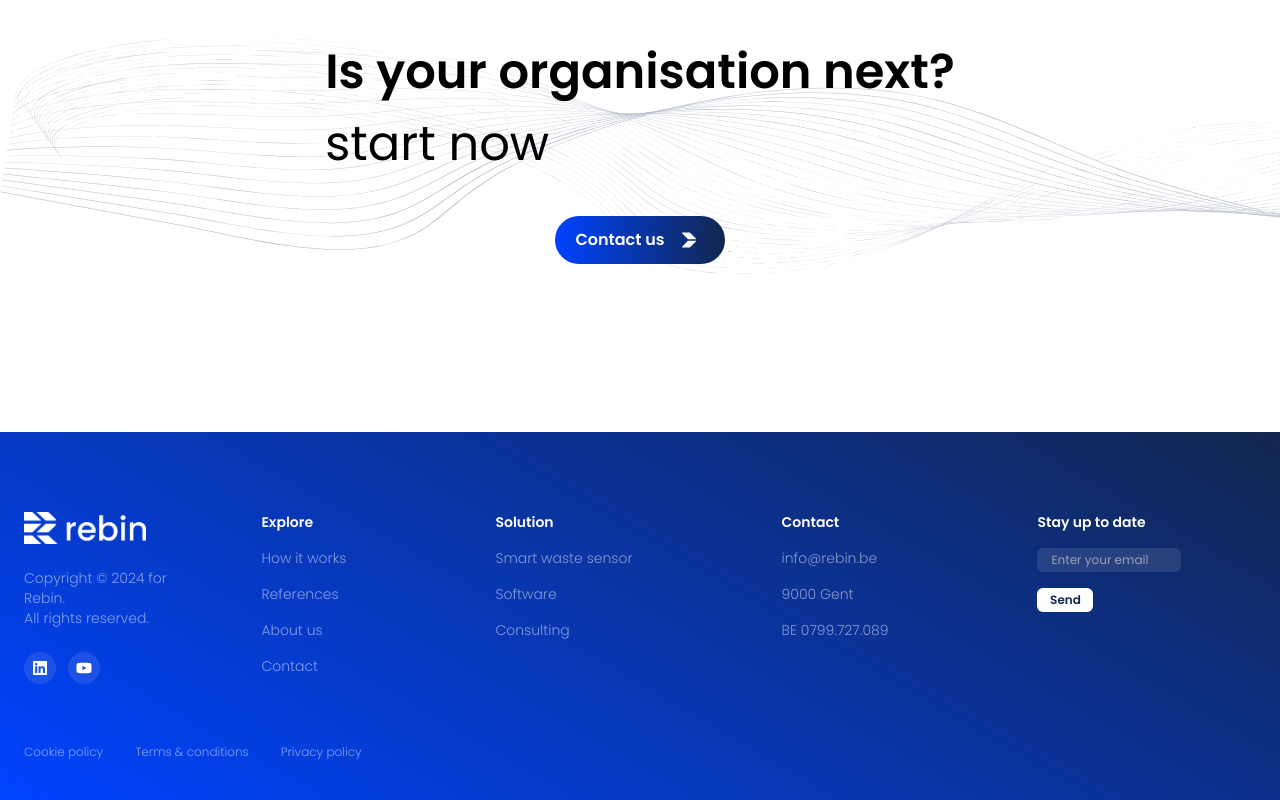
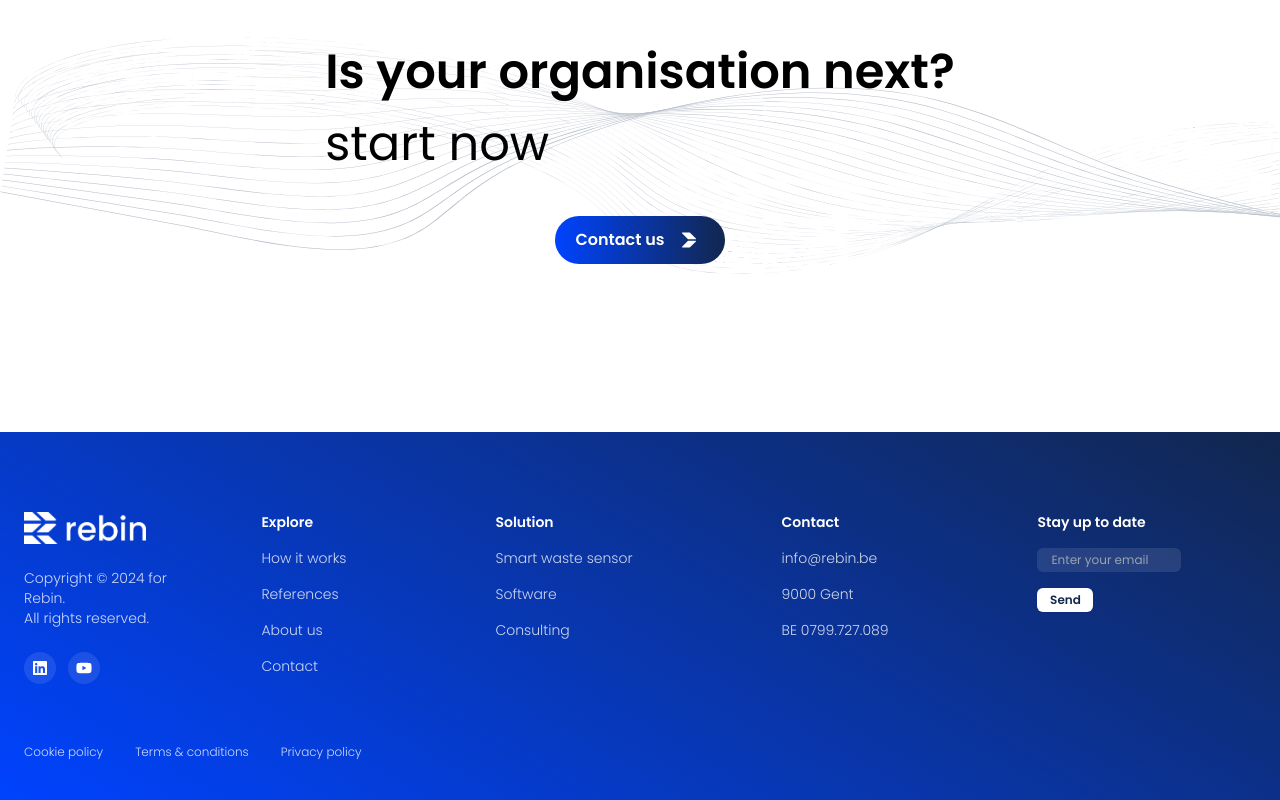
Before and after one commit to Rebin-Inc/rebin-website, a React (Create React App) app: page / in a window 1280 px wide. Shown: the part 4581-5381 px from the top of the page. Built offline with nearby package versions, Linux system fonts and the light colour scheme.

Commit message:
change opacity of footer text to be more readable

```diff
--- a/src/components/Footer.js
+++ b/src/components/Footer.js
@@ -15,7 +15,7 @@ const Footer = () => {
             <span className="sr-only">Rebin</span>
             <img className="h-8 w-auto" src={rebin} alt=""></img>
           </Link>
-          <p className="text-sm font-light opacity-50">
+          <p className="text-sm font-light opacity-80">
             Copyright &copy; 2024 for Rebin.<br></br>
             All rights reserved.
           </p>
@@ -37,25 +37,25 @@ const Footer = () => {
             <p className="text-sm font-semibold">Explore</p>
             <Link
               to="how-it-works"
-              className="inline text-sm font-light opacity-50 hover:font-normal hover:opacity-100"
+              className="inline text-sm font-light opacity-80 hover:font-normal hover:opacity-100"
             >
               How it works
             </Link>
             <Link
               to="references"
-              className="text-sm font-light opacity-50 hover:font-normal hover:opacity-100"
+              className="text-sm font-light opacity-80 hover:font-normal hover:opacity-100"
             >
               References
             </Link>
             <Link
               to="about"
-              className="text-sm font-light opacity-50 hover:font-normal hover:opacity-100"
+              className="text-sm font-light opacity-80 hover:font-normal hover:opacity-100"
             >
               About us
             </Link>
             <Link
               to="contact"
-              className="text-sm font-light opacity-50 hover:font-normal hover:opacity-100"
+              className="text-sm font-light opacity-80 hover:font-normal hover:opacity-100"
             >
               Contact
             </Link>
@@ -64,28 +64,28 @@ const Footer = () => {
             <p className="text-sm font-semibold">Solution</p>
             <Link
               to="sensor"
-              className="text-sm font-light opacity-50 hover:font-normal hover:opacity-100"
+              className="text-sm font-light opacity-80 hover:font-normal hover:opacity-100"
             >
               Smart waste sensor
             </Link>
             <Link
               to="software"
-              className="text-sm font-light opacity-50 hover:font-normal hover:opacity-100"
+              className="text-sm font-light opacity-80 hover:font-normal hover:opacity-100"
             >
               Software
             </Link>
             <Link
               to="consulting"
-              className="text-sm font-light opacity-50 hover:font-normal hover:opacity-100"
+              className="text-sm font-light opacity-80 hover:font-normal hover:opacity-100"
             >
               Consulting
             </Link>
           </div>
           <div className="flex flex-col space-y-4">
             <p className="text-sm font-semibold">Contact</p>
-            <p className="text-sm font-light opacity-50">info@rebin.be</p>
-            <p className="text-sm font-light opacity-50">9000 Gent</p>
-            <p className="text-sm font-light opacity-50">BE 0799.727.089</p>
+            <p className="text-sm font-light opacity-80">info@rebin.be</p>
+            <p className="text-sm font-light opacity-80">9000 Gent</p>
+            <p className="text-sm font-light opacity-80">BE 0799.727.089</p>
           </div>
           <div className="flex flex-col space-y-4">
             <p className="text-sm font-semibold">Stay up to date</p>
@@ -114,19 +114,19 @@ const Footer = () => {
       >
         <Link
           to="cookie-policy"
-          className="text-xs font-light opacity-50 hover:font-normal hover:opacity-100"
+          className="text-xs font-light opacity-80 hover:font-normal hover:opacity-100"
         >
           Cookie policy
         </Link>
         <Link
           to="terms-and-conditions"
-          className="text-xs font-light opacity-50 hover:font-normal hover:opacity-100"
+          className="text-xs font-light opacity-80 hover:font-normal hover:opacity-100"
         >
           Terms & conditions
         </Link>
         <Link
           to="privacy-policy"
-          className="text-xs font-light opacity-50 hover:font-normal hover:opacity-100"
+          className="text-xs font-light opacity-80 hover:font-normal hover:opacity-100"
         >
           Privacy policy
         </Link>
```
